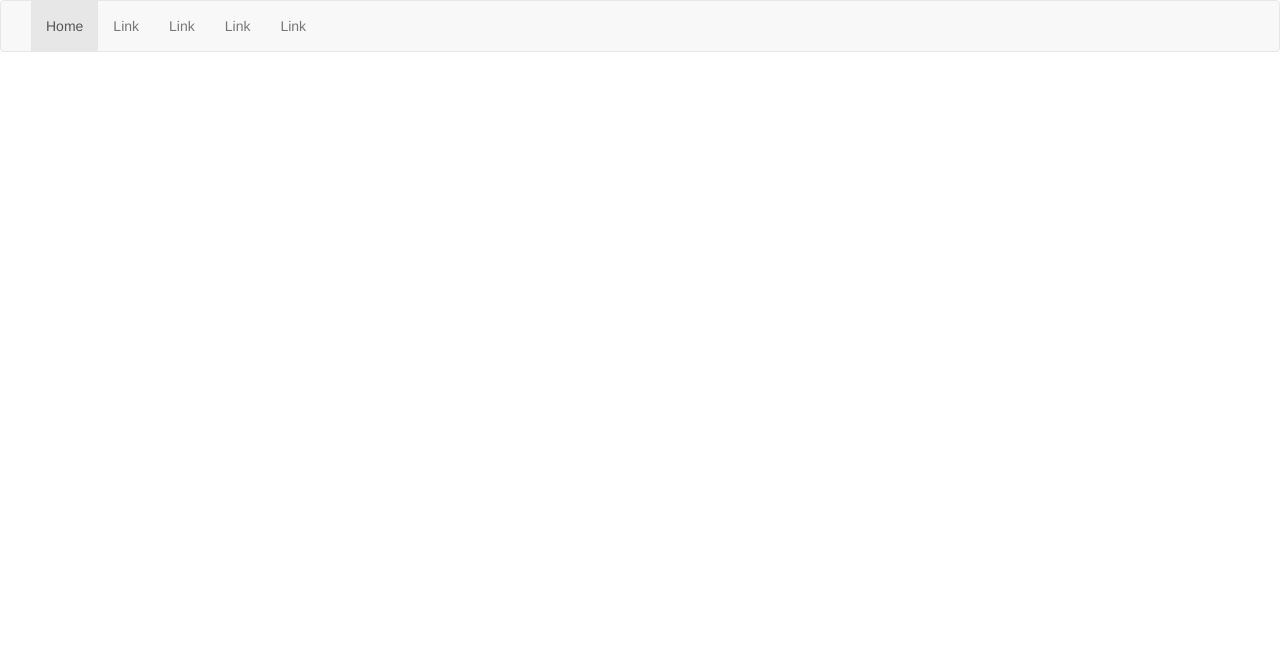
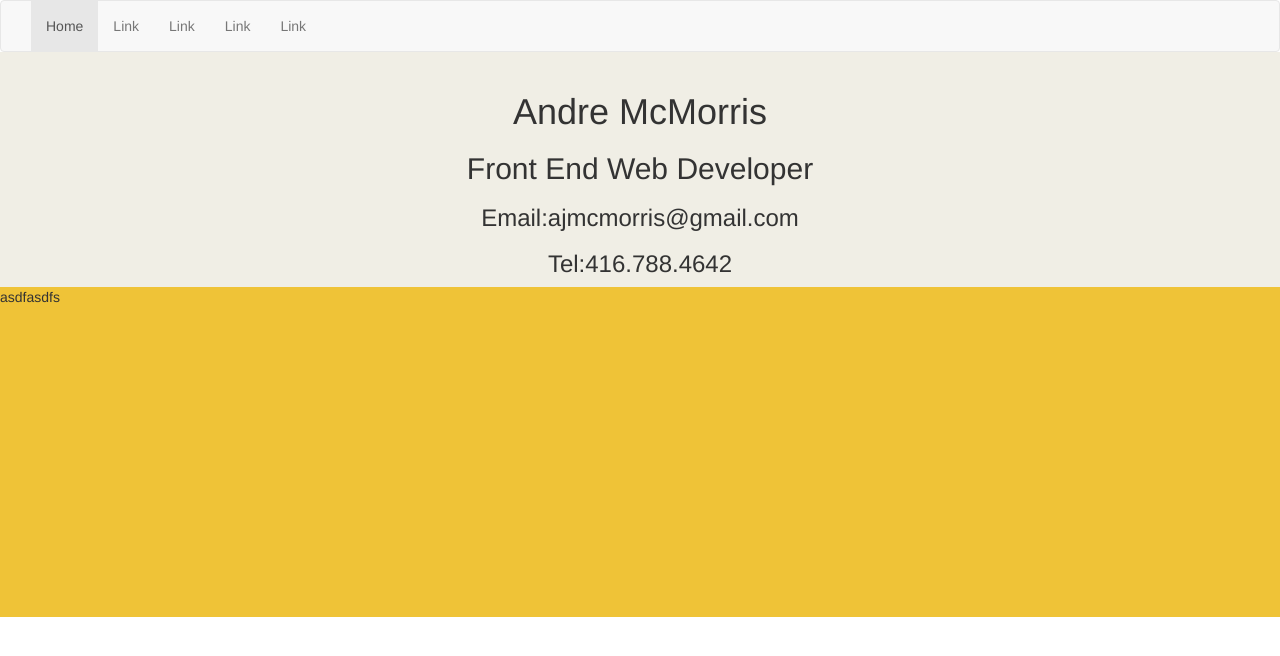
Before and after one commit to ajmcmorris/andre, a plain HTML site: page index.html in a window 1280 px wide. Drawn offline with nearby package versions, Linux system fonts and the light colour scheme.

Commit message:
updating pages

```diff
--- a/css/styles.scss
+++ b/css/styles.scss
@@ -1,10 +1,37 @@
 
 /* GLOBAL */
+	/*variables*/
+$cover:cover;
+$cta-height:330px;
+$yellow:#efc337;
+$beige:#f0eee5;
 
+@mixin background-size($cover){
+	-webkit-background-size: $cover;
+	-moz-background-size: $cover;
+	-o-background-size: $cover;
+	background-size: auto $cover;
+}
+.bkg-position{
+	@include background-size($cover);
+	background:top center scroll no-repeat;
+}
 /* LAYOUT */
 
+	/*introduction*/
+#introduction{
+	background-color: $beige;
+	padding-top: 20px;
+}
+	/*call-to-action*/
+.call-to-action{
+	height: $cta-height;
+	background-color: $yellow;
+}
 /* NAVIGATION */
-
+.navbar{
+	margin-bottom: 0 !important;
+}
 /* VIDEO */
 
 /*Media Queries*/
--- a/index.html
+++ b/index.html
@@ -4,10 +4,12 @@
     <meta charset="utf-8">
     <meta http-equiv="X-UA-Compatible" content="IE=edge">
     <meta name="viewport" content="width=device-width, initial-scale=1">
-    <title>Bootstrap 101 Template</title>
+    <title>Andre McMorris - Web Developer</title>
 
     <!-- Bootstrap -->
     <link href="css/bootstrap.min.css" rel="stylesheet">
+    <!-- CSS -->
+    <link href="css/styles.css" rel="stylesheet">
 
     <!-- HTML5 Shim and Respond.js IE8 support of HTML5 elements and media queries -->
     <!-- WARNING: Respond.js doesn't work if you view the page via file:// -->
@@ -19,7 +21,7 @@
   <body>
   <div class="container-fluid">
     <!-- Header -->
-    <header class="row">
+    <header class="row bkg-position">
         <nav class="navbar navbar-default">
             <div class="container-fluid">
                 <!-- Brand and toggle get grouped for better mobile display -->
@@ -46,7 +48,22 @@
                 </div><!-- /.navbar-collapse -->
             </div><!-- /.container-fluid -->
         </nav>
+         <!-- aside -->
+            <aside class="text-center clearfix" id="introduction">
+                <h1>Andre McMorris</h1>
+                <h2>Front End Web Developer</h2>
+                <h3>Email:ajmcmorris@gmail.com</h3>
+                <h3>Tel:416.788.4642</h3>
+            </aside><!-- End of aside -->
+
     </header><!-- End of Header -->
+
+    <section class="row">
+        <!-- Call to Action -->
+        <div class="call-to-action">
+            asdfasdfs
+        </div><!-- End of Call to Action -->
+    </section>
 
 
 
```
Also changed, not shown: css/styles.css (added), img/mobile-bkg.jpg (added), 1 other file.
